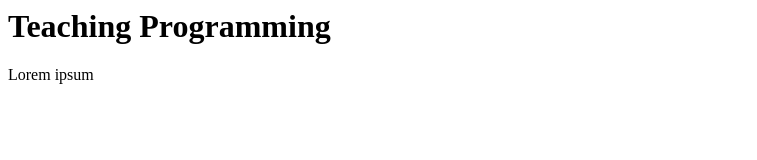
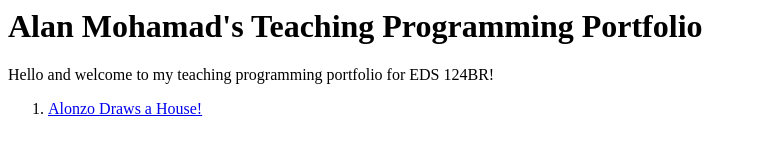
Before and after one commit to alanm319/teaching-programming-portfolio, a plain HTML site: page index.html in a window 1280 px wide. Shown: the whole page, without its empty margins (0-757 px from the left). Drawn offline with Linux system fonts and the light colour scheme.

Commit message:
added week 1 video assignment

```diff
--- a/index.html
+++ b/index.html
@@ -5,7 +5,12 @@
     <title>Document</title>
 </head>
 <body>
-    <h1> Teaching Programming</h1>
-    <p> Lorem ipsum</p>
+    <h1> Alan Mohamad's Teaching Programming Portfolio</h1>
+
+    <p> Hello and welcome to my teaching programming portfolio for EDS 124BR!
+        <ol>
+            <li> <a href="https://youtu.be/w8XbnyXBWM0"> Alonzo Draws a House!</a></li>
+        </ol>
+    </p>
 </body>
 </html>
```
